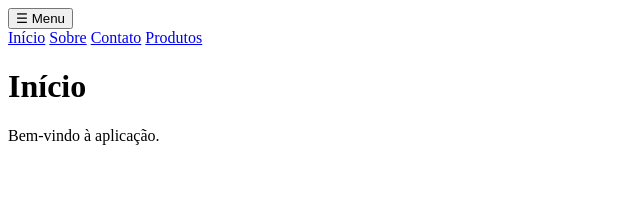
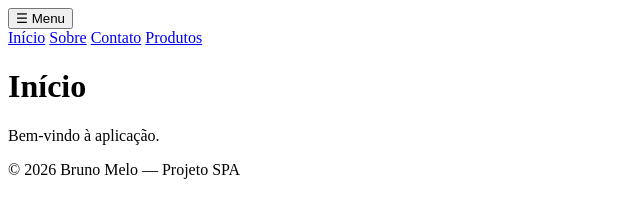
Before and after one commit to bruno-melo-r/desenvolvimento-frontend-spa, a plain HTML site: page html/index.html in a window 1280 px wide. Shown: the whole page, without its empty margins (0-640 px from the left). Drawn offline with nearby package versions, Linux system fonts and the light colour scheme.

Commit message:
Adiciona rodape com informacoes do projeto

```diff
--- a/html/index.html
+++ b/html/index.html
@@ -13,3 +13,7 @@
 
 <script src="https://cdn.jsdelivr.net/npm/dayjs@1/dayjs.min.js"></script>
 <script type="module" src="../js/main.js"></script>
+
+<footer>
+    <p>&copy; 2026 Bruno Melo — Projeto SPA</p>
+</footer>
```
